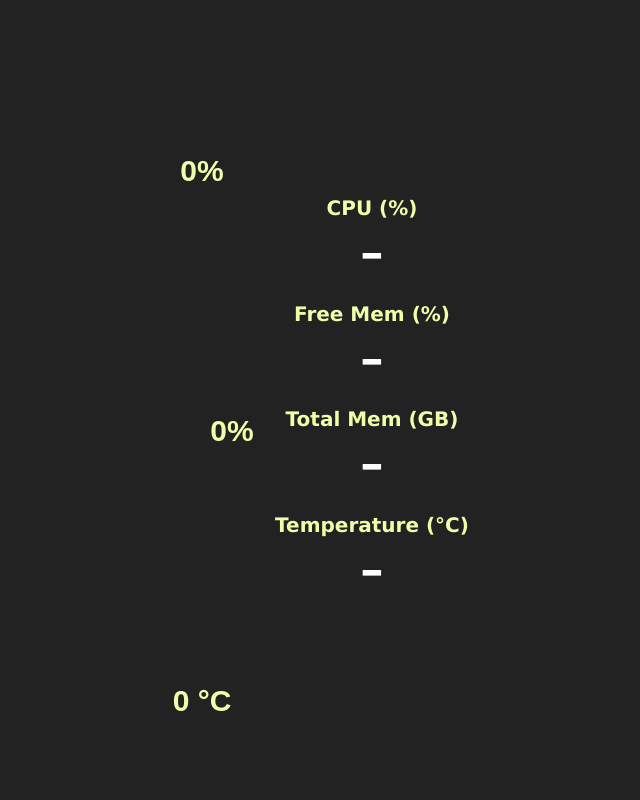
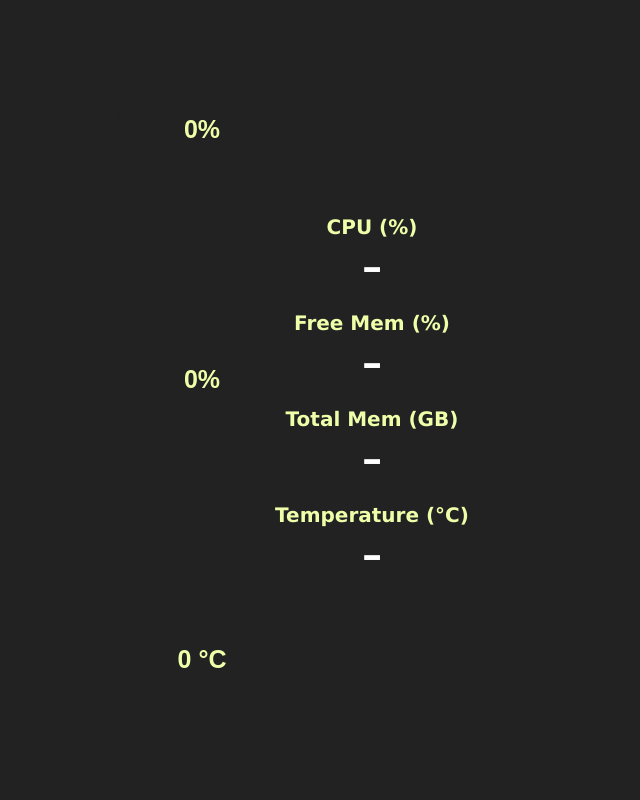
Before and after one commit to AK0055/cpumon, an Electron app: page src/index.html in a window 1000 px wide. Shown: the whole page, without its empty margins (128-768 px from the left). Drawn offline with nearby package versions, Linux system fonts and the light colour scheme; no server answers.

Commit message:
ui changes

```diff
--- a/src/index.css
+++ b/src/index.css
@@ -21,11 +21,21 @@ body {
   background-color: transparent;
   position: absolute;
   transform: translate(-50%, -50%);
-  top: 50%;
+  top: 45%;
   left: 25%;
 
   display: grid;
   place-items: center;
+}
+.zoom {
+  padding: 50px;
+  transition: transform .2s;
+}
+
+.zoom:hover {
+  -ms-transform: scale(1.1); /* IE 9 */
+  -webkit-transform: scale(1.1); /* Safari 3-8 */
+  transform: scale(1.1);
 }
 .circular-progress {
   position: absolute;
@@ -81,15 +91,16 @@ body {
 .value-container {
   position: relative;
   font-family: "Poppins", sans-serif;
-  font-size: 30px;
+  font-size: 25px;
   font-weight: 600;
   color:#efa;
 }
 .value-container1 {
   position: relative;
-  left: 30px;
+  left: 0px;
+  top: -10px;
   font-family: "Poppins", sans-serif;
-  font-size: 30px;
+  font-size: 25px;
   font-weight: 600;
   color:#efa;
 }
@@ -97,19 +108,20 @@ body {
   position: relative;
   left: 0px;
   font-family: "Poppins", sans-serif;
-  font-size: 30px;
+  font-size: 25px;
   font-weight: 600;
   color:#efa;
 }
 .infobox{
   align-items: right;
+  right:-150px;
 }
 .box {
   display: flex;
   justify-content: center;
   align-items: center;
   flex-direction: column;
-  font-size: 70px;
+  font-size: 60px;
   line-height: 0.95;
   padding: 10px 20px;
 }
--- a/src/index.html
+++ b/src/index.html
@@ -10,13 +10,13 @@
   </head>
   <body>
     <div class="container">
-      <div class="circular-progress w3-animate-left">
+      <div class="circular-progress w3-animate-left zoom">
         <div class="value-container">0%</div>
       </div>
-      <div class="circular-progress1 w3-animate-left">
+      <div class="circular-progress1 w3-animate-left zoom">
         <div class="value-container1">0%</div>
       </div>
-      <div class="circular-progress2 w3-animate-left">
+      <div class="circular-progress2 w3-animate-left zoom">
         <div class="value-container2">0 °C</div>
       </div>
     </div>
@@ -26,6 +26,7 @@
         <span class="label">CPU (%)</span>
         <span id="cpu">-</span>
       </div>
+
       <div class="box">
         <span class="label1">Free Mem (%)</span>
         <span id="mem">-</span>
@@ -69,6 +70,10 @@
           }
         }, speed);
       });
+      ipcRenderer.on('sysload',(event,data) => {
+        document.getElementById('sysload').innerHTML = data.toFixed(2);
+
+      });
       ipcRenderer1.on('mem',(event,data) => {
           document.getElementById('mem').innerHTML = data.toFixed(2);
 
@@ -78,7 +83,7 @@
           let progressEndValue = data.toFixed(2);
           let speed = 50;
           let progress = setInterval(() => {
-            valueContainer.textContent = `Free-mem\n${progressValue}%`;
+            valueContainer.textContent = `Free-memory\n${progressValue}%`;
             if(progressValue<20){
           progressBar.style.background = `conic-gradient(
             #ff8080 ${progressValue * 3.6}deg,
--- a/src/index.js
+++ b/src/index.js
@@ -37,6 +37,7 @@ const createWindow = () => {
     os.cpuUsage(function(v){
       cpuusage=v*100;
       mainWindow.webContents.send('cpu',v*100);
+      //mainWindow.webContents.send('sysload',os.loadavg(1));
       mainWindow.webContents.send('mem',os.freememPercentage()*100);
       mainWindow.webContents.send('total-mem',os.totalmem()/1024);
       mainWindow.webContents.send('temp',updateSi());
```
Also changed, not shown: src/form.css (+9 -3 lines), src/form.html (+9 -5 lines), src/cpubg.jpg (added).
